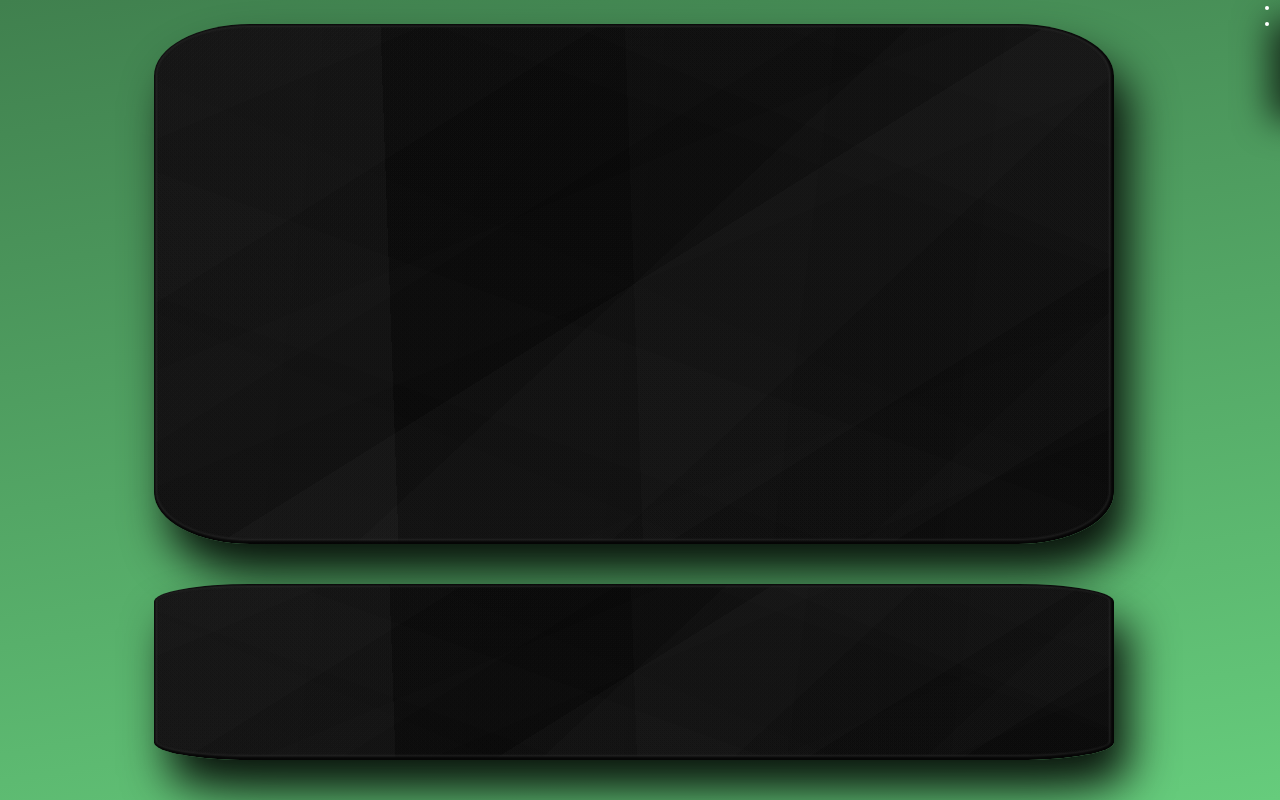
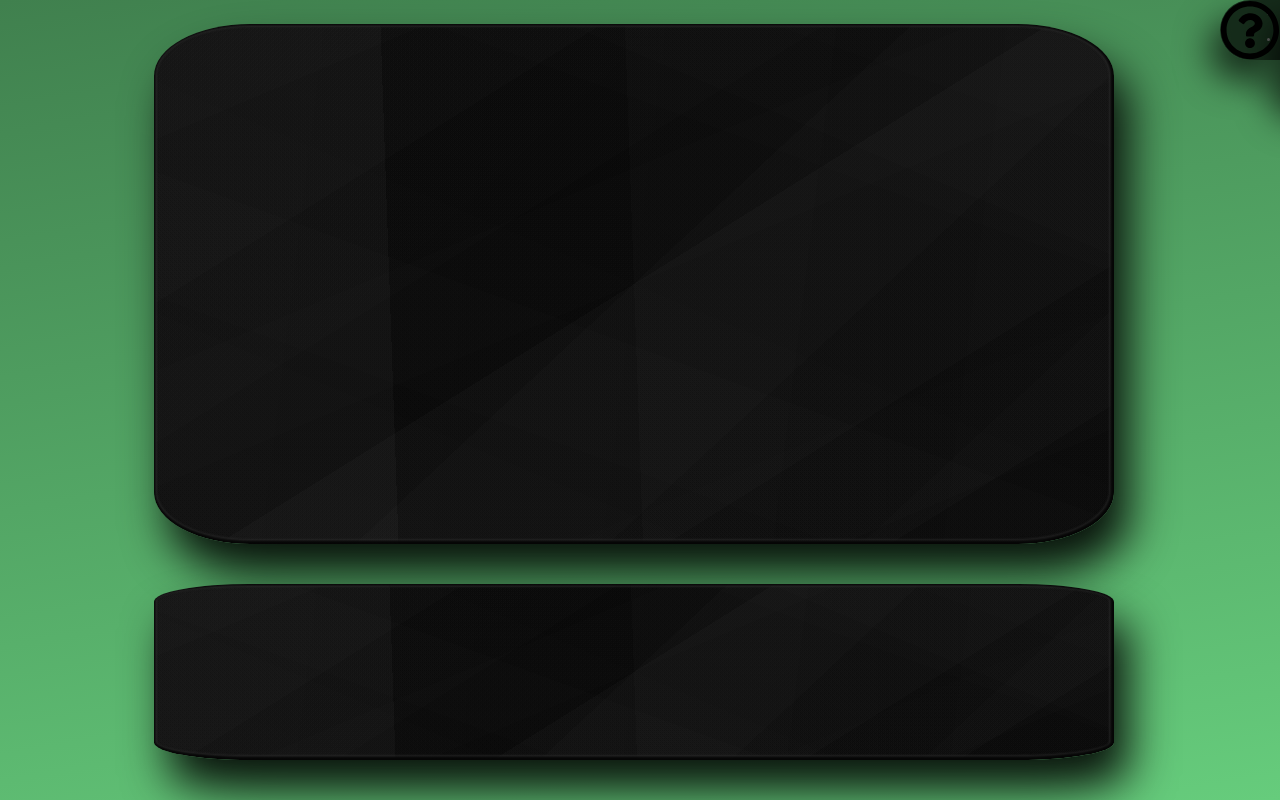
Before and after one commit to aBalintGeri/webapp, a plain HTML site: page index.html in a window 1280 px wide. Shown: the top 800 px of the page. Drawn offline with nearby package versions, Linux system fonts and the light colour scheme.

Commit message:
"megfogó fül"

```diff
--- a/style.css
+++ b/style.css
@@ -98,8 +98,7 @@
 
 }
 
-/* jobb oldalt help infó
-előre kell hozni a szöveget vhogy */
+/* jobb oldalt help infó*/
 .help, .htoggle {
     position: absolute;
     background: rgba(0, 0, 0, 0.7);
@@ -111,10 +110,24 @@ előre kell hozni a szöveget vhogy */
     width: 380px;
     height: 100px;
     left: 100%;
+    border-radius: 0 0 0 30px;
+  }
+  .htoggle {
+    width: 60px;
+    height: 60px;
+    left: -60px;
+    display: flex;
+    justify-content: center;
+    align-items: center;
+    border-radius: 50% 0 0 50%;
   }
   /*hover mozgás*/
   .htoggle:hover, .help:hover {
     left: calc(100% - 380px);
+  }
+  .hinfo li {
+    font-size: 0.8em;
+    line-height: 2em;
   }
 
   @keyframes animateLoad {
```
